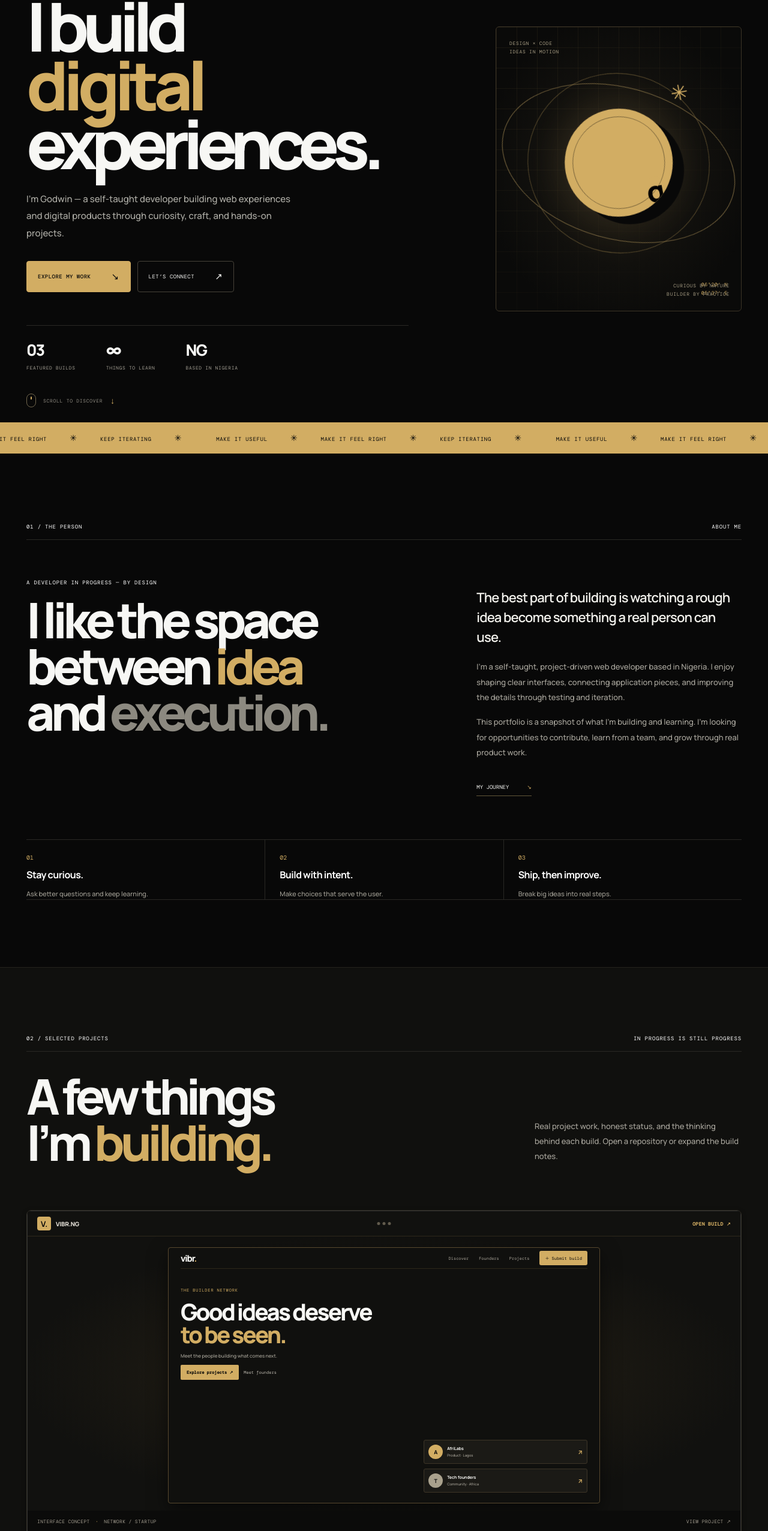
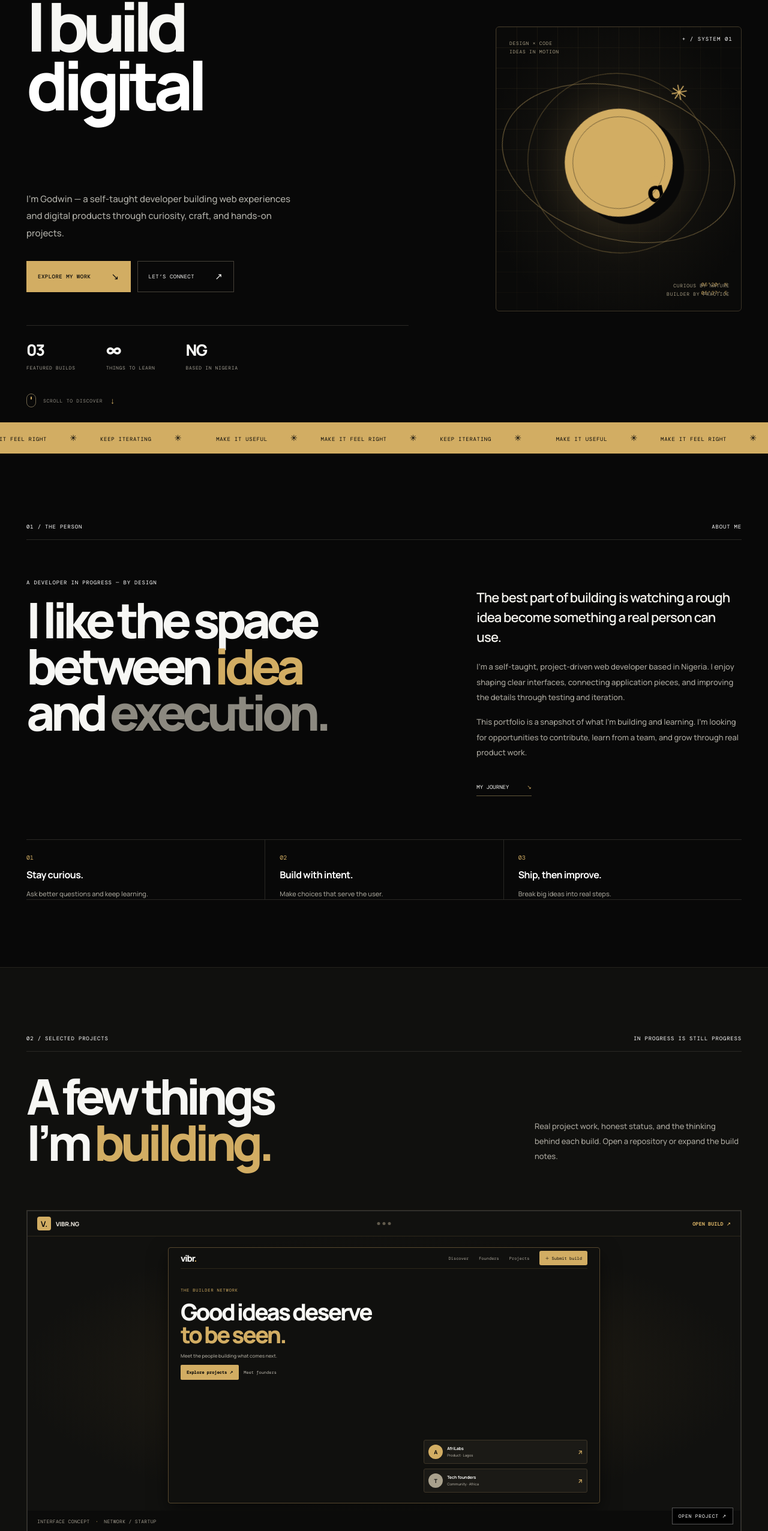
Before and after one commit to mrceogodwin/designbygodwin, a Next.js app: page / in a window 1280 px wide. Shown: the part 234-2786 px from the top of the page at 60% size. Built offline with nearby package versions, Linux system fonts and the light colour scheme; no server answers; the database is empty; a web font is replaced by a local one.

Commit message:
Add technical grid, monochrome typography and sharp UI details

```diff
--- a/app/globals.css
+++ b/app/globals.css
@@ -184,3 +184,72 @@ a { color: inherit; }
   .resume-summary, .resume-project p, .resume-education p, .resume-contact,
   .resume-note-text, .resume-footer { color: #444; }
 }
+
+
+/* Technical art direction: grid systems, mono labels, sharp geometry */
+:root { --serif: var(--sans); }
+body { font-family: var(--sans); }
+h1, h2, h3, .display-heading, .serif-word, .outlined-word {
+  font-family: var(--sans) !important;
+  font-style: normal !important;
+}
+.serif-word { color: #fff !important; }
+.outlined-word {
+  color: transparent !important;
+  -webkit-text-stroke: 1px #fff;
+}
+.hero-art {
+  background-color: #050505;
+  background-image: linear-gradient(#ffffff0c 1px, transparent 1px),
+    linear-gradient(90deg, #ffffff0c 1px, transparent 1px);
+  background-size: 28px 28px;
+}
+.hero-art::after {
+  content: "+  /  SYSTEM 01";
+  position: absolute;
+  top: 14px;
+  right: 14px;
+  z-index: 5;
+  color: #fff;
+  font: 9px var(--mono);
+  letter-spacing: .12em;
+}
+.art-label, .art-coordinate, .hero-scroll, .eyebrow, .section-kicker,
+.mini-label, .project-art-head, .project-art-foot, .project-status,
+.project-tech span, .projects-footer, .toolkit-strip b, .timeline-date,
+.timeline-content>span, .social-card small, .form-heading, .contact-form label,
+.form-privacy, .contact-bottom {
+  font-family: var(--mono);
+  letter-spacing: .06em;
+}
+.button, .nav-availability, .contact-form, .project-card, .project-art,
+.project-detail, .social-card, .resume-sheet, .resume-note, .resume-skills span {
+  border-radius: 0 !important;
+  box-shadow: none !important;
+}
+.project-card { background: #050505; border: 1px solid #292929; }
+.project-card:hover { border-color: #fff; transform: translateY(-3px); }
+.project-art { position: relative; }
+.project-art::after {
+  content: "OPEN PROJECT  ↗";
+  position: absolute;
+  right: 12px;
+  bottom: 12px;
+  z-index: 4;
+  font: 8px var(--mono);
+  letter-spacing: .1em;
+  color: #fff;
+  background: #000;
+  border: 1px solid #555;
+  padding: 8px 10px;
+}
+.project-body { border-top: 1px solid #303030; }
+.project-tech span { background: #050505; }
+.social-card { background: #050505; }
+.social-card:hover { background: #fff; color: #000; }
+.social-card:hover .social-arrow, .social-card:hover small { color: #000 !important; }
+.contact-form input, .contact-form textarea, .contact-form select { border-radius: 0; }
+:focus-visible { outline: 2px solid #fff !important; outline-offset: 4px; }
+@media (prefers-reduced-motion: reduce) {
+  .project-card:hover { transform: none; }
+}
```
